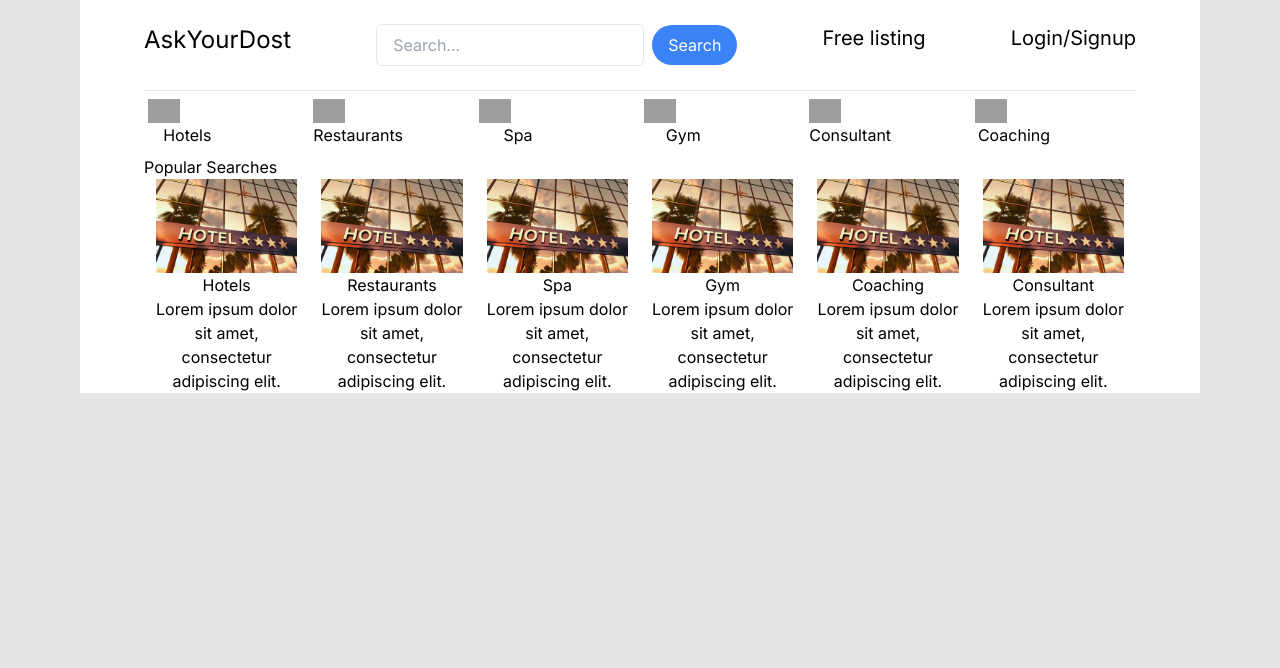
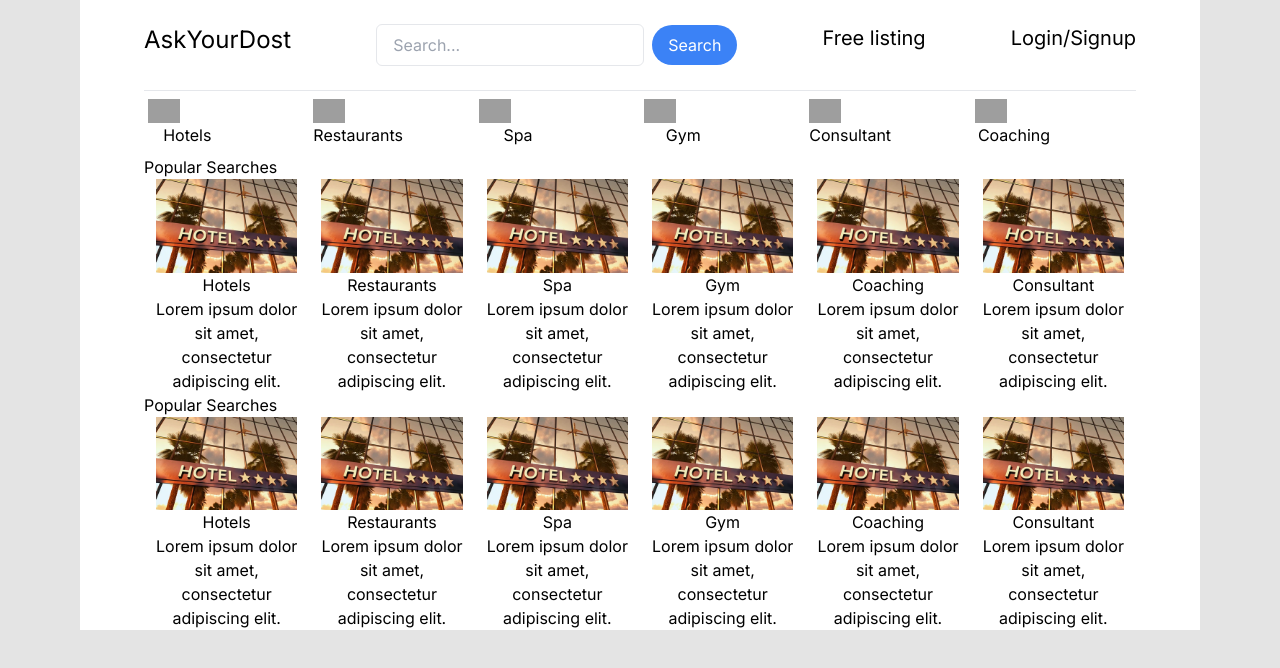
Before and after one commit to Terminator1601/AskYourDost, a Next.js app: page / in a window 1280 px wide. Shown: the top 668 px of the page. Built offline with nearby package versions, Linux system fonts and the light colour scheme; grey boxes are pictures that could not be loaded.

Commit message:
added recentlyadded component

```diff
--- a/app/MainData.tsx
+++ b/app/MainData.tsx
@@ -48,3 +48,37 @@ export const popularSectionData = [
   },
   // Add more items as needed
 ];
+
+
+
+export const recentlyAddedData = [
+  {
+    title: "Hotels",
+    imageUrl: "/images/hotels.png",
+    description: "Lorem ipsum dolor sit amet, consectetur adipiscing elit.",
+  },
+  {
+    title: "Restaurants",
+    imageUrl: "/images/hotels.png",
+    description: "Lorem ipsum dolor sit amet, consectetur adipiscing elit.",
+  },
+  {
+    title: "Spa",
+    imageUrl: "/images/hotels.png",
+    description: "Lorem ipsum dolor sit amet, consectetur adipiscing elit.",
+  },
+  {
+    title: "Gym",
+    imageUrl: "/images/hotels.png",
+    description: "Lorem ipsum dolor sit amet, consectetur adipiscing elit.",
+  },{
+    title: "Coaching",
+    imageUrl: "/images/hotels.png",
+    description: "Lorem ipsum dolor sit amet, consectetur adipiscing elit.",
+  },{
+    title: "Consultant",
+    imageUrl: "/images/hotels.png",
+    description: "Lorem ipsum dolor sit amet, consectetur adipiscing elit.",
+  },
+  // Add more items as needed
+];
--- a/app/page.tsx
+++ b/app/page.tsx
@@ -1,6 +1,7 @@
 import Header from "@/components/Header/Header";
 import Navbar from "@/components/Navbar/Navbar";
 import PopularSearches from "@/components/PopularSearches/PopularSearches";
+import RecentlyAdded from "@/components/RecentlyAdded/RecentlyAdded";
 import Image from "next/image";
 
 export default function Home() {
@@ -10,6 +11,7 @@ export default function Home() {
       <hr/>
       <Navbar/>
       <PopularSearches/>
+      <RecentlyAdded/>
     </main>
   );
 }
--- /dev/null
+++ b/components/RecentlyAdded/RecentlyAdded.tsx
@@ -0,0 +1,27 @@
+// PopularSearches.jsx
+
+import React from "react";
+import Cards from "../PopularSearches/Cards";
+import { popularSectionData } from "@/app/MainData";
+const PopularSearches = () => {
+  return (
+    <>
+      <div>Popular Searches</div>
+      <div className="grid grid-cols-6 text-center">
+        {popularSectionData.map((item, index) => (
+          <a href="/" key={index}>
+            <div className="px-3">
+              <Cards
+                title={item.title}
+                imageUrl={item.imageUrl}
+                description={item.description}
+              />
+            </div>
+          </a>
+        ))}
+      </div>
+    </>
+  );
+};
+
+export default PopularSearches;
```
